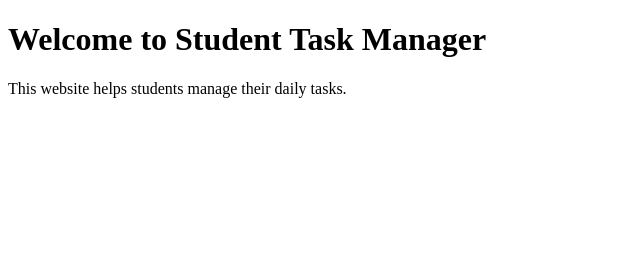
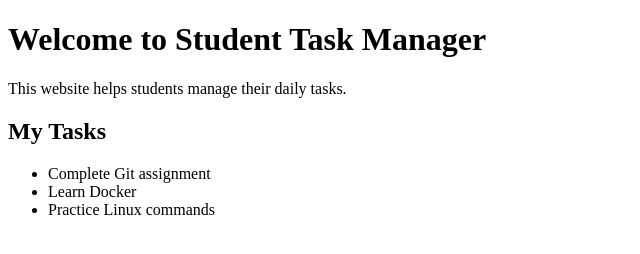
Before and after one commit to abhinand-peringodi/StudentTaskManager, a plain HTML site: page index.html in a window 1280 px wide. Shown: the whole page, without its empty margins (0-640 px from the left). Drawn offline with Linux system fonts and the light colour scheme.

Commit message:
Add My Tasks section

```diff
--- a/index.html
+++ b/index.html
@@ -9,5 +9,13 @@
 
     <p>This website helps students manage their daily tasks.</p>
 
+    <h2>My Tasks</h2>
+
+    <ul>
+        <li>Complete Git assignment</li>
+        <li>Learn Docker</li>
+        <li>Practice Linux commands</li>
+    </ul>
+
 </body>
 </html>
```
